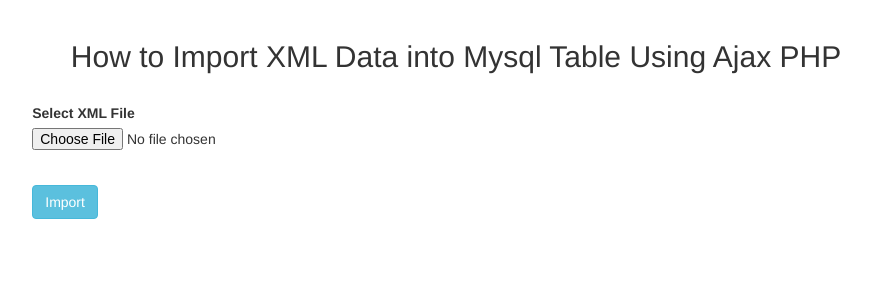
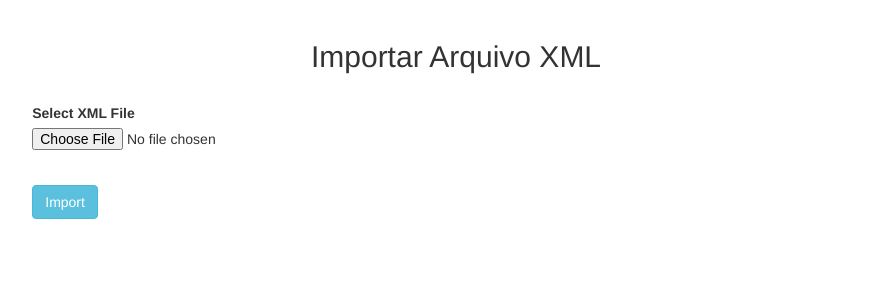
Before and after one commit to DanielleRicardo/Desafio, a PHP site: page / in a window 1280 px wide. Shown: the top 300 px of the page, without its empty margins (184-1055 px from the left). Run offline with PHP 8.4, Linux system fonts and the light colour scheme; some libraries are stand-ins or nearby versions.

Commit message:
Update index.php

```diff
--- a/index.php
+++ b/index.php
@@ -6,7 +6,7 @@
 <!DOCTYPE html>
 <html>
  <head>
-  <title>How to Import XML Data into Mysql Table Using Ajax PHP</title>
+  <title>Importar Arquivo XML</title>
   <script src="https://ajax.googleapis.com/ajax/libs/jquery/3.1.0/jquery.min.js"></script>
   <link rel="stylesheet" href="https://maxcdn.bootstrapcdn.com/bootstrap/3.3.6/css/bootstrap.min.css" />
  </head>
@@ -14,7 +14,7 @@
   <br />
   <div class="container">
    <div class="row">
-    <h2 align="center">How to Import XML Data into Mysql Table Using Ajax PHP</h2>
+    <h2 align="center">Importar Arquivo XML</h2>
     <br />
     <div class="col-md-9" style="margin:0 auto; float:none;">
      <span id="message"></span>
```
